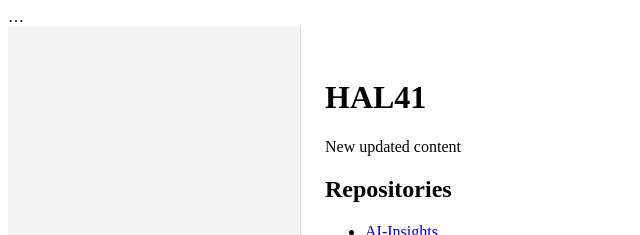
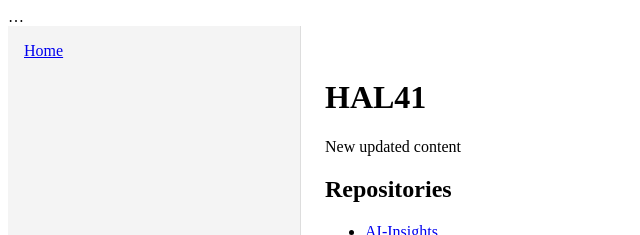
Before and after one commit to HAL41/HAL41.github.io, a Jekyll site: the page built from index.md, in a window 1280 px wide. Shown: the top 235 px of the page, without its empty margins (0-640 px from the left). Built offline with Jekyll 4.4.1, drawn with Linux system fonts in a browser that asks for light colours.

Commit message:
update sidebar

```diff
--- a/_includes/nav.html
+++ b/_includes/nav.html
@@ -1,16 +1,16 @@
 {% assign repo = include.repo %}
-{% assign structure = site.data.repos[repo].structure | split: "/" %}
+
+{% assign pages = site.pages
+                  | where_exp:"p","p.path contains repo"
+                  | where_exp:"p","p.extname == '.md'"
+                  | reject:"name","README.md"
+                  | reject:"name","index.md" %}
 
 <nav>
-  {% assign files = site.static_files | where_exp: "f", "f.path contains repo" %}
-  {% assign md_files = files | where_exp: "f", "f.extname == '.md'" %}
-
   <ul>
-  {% for file in md_files %}
-    {% assign parts = file.path | split: "/" %}
-    {% assign display = parts | last | replace: ".md", "" %}
-    {% assign url = "/" | append: file.path %}
-    <li><a href="{{ url }}">{{ display }}</a></li>
-  {% endfor %}
+    <li><a href="/{{ repo }}/">Home</a></li>
+    {% for p in pages %}
+      <li><a href="{{ p.url | relative_url }}">{{ p.basename }}</a></li>
+    {% endfor %}
   </ul>
 </nav>
```
